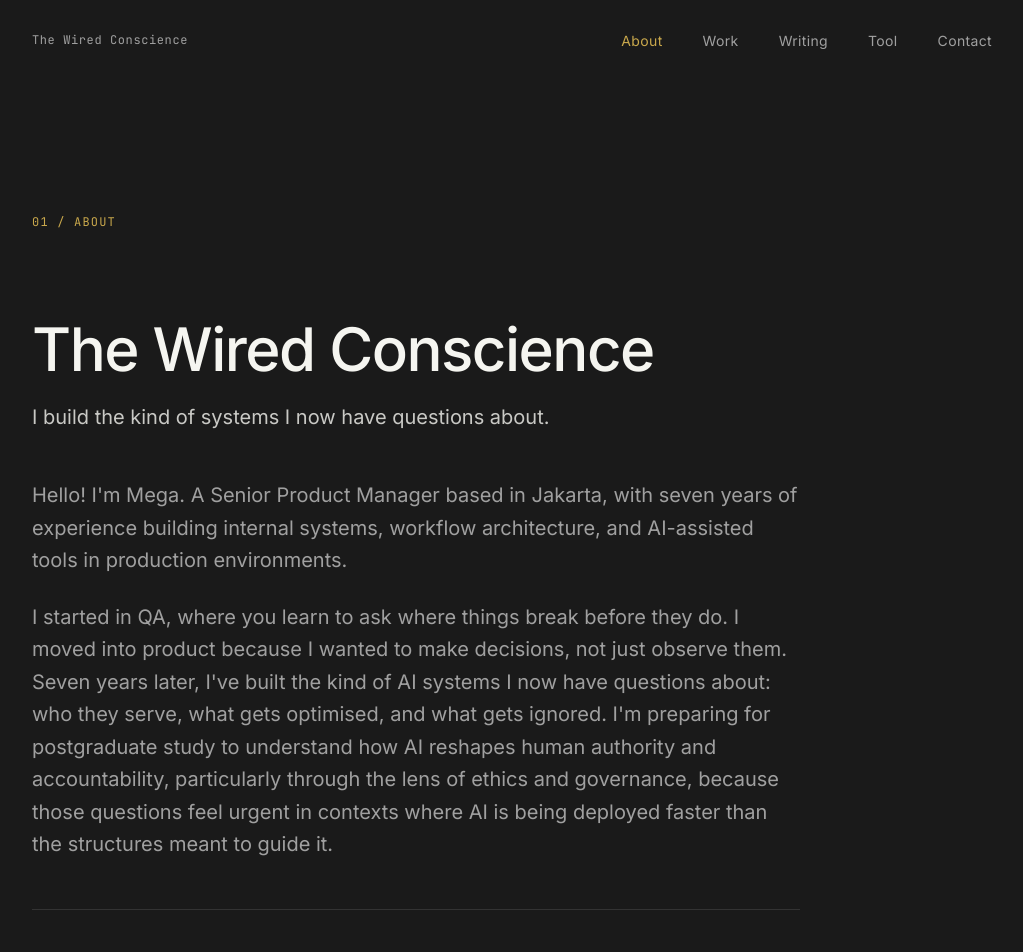
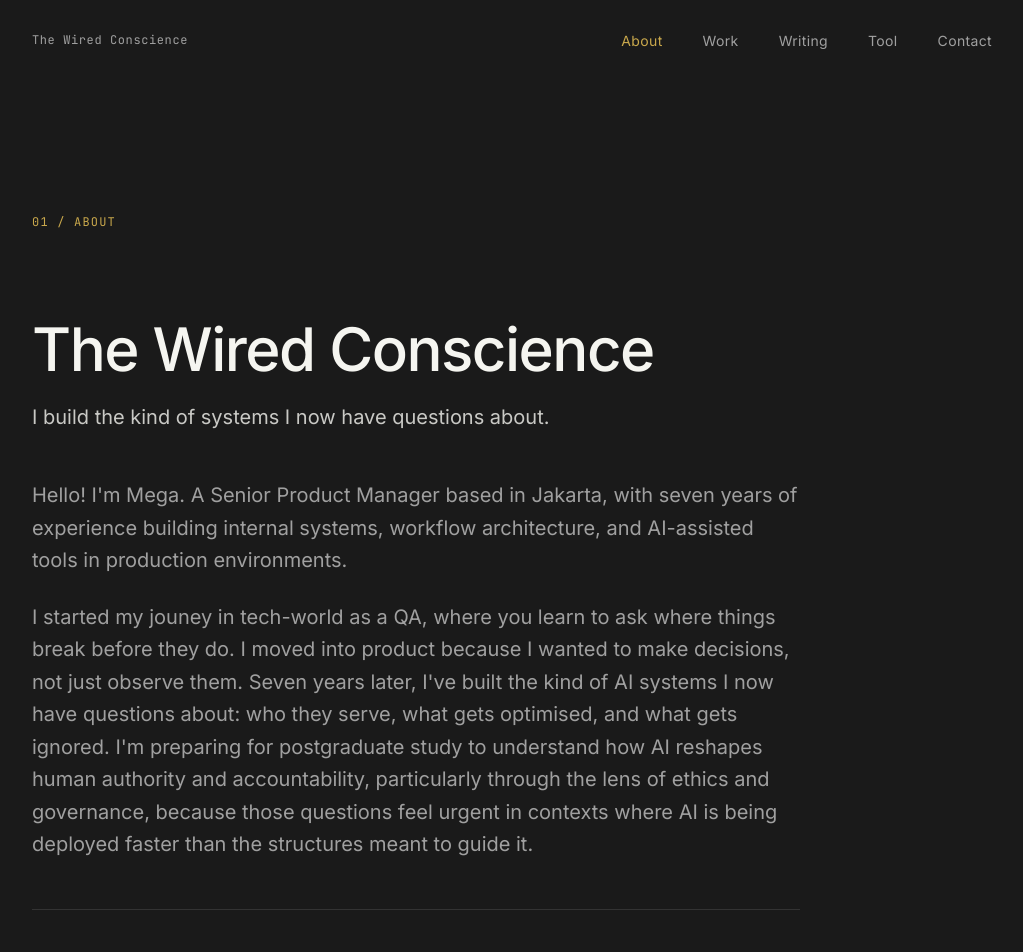
Before and after one commit to Megatukad/v0-the-wired-conscience, a Next.js app: page / in a window 1280 px wide. Shown: the top 952 px of the page, without its empty margins (128-1151 px from the left). Built offline with nearby package versions, Linux system fonts and the light colour scheme.

Commit message:
fix: correct typo in about section text

```diff
--- a/components/sections/about-section.tsx
+++ b/components/sections/about-section.tsx
@@ -17,7 +17,7 @@ export function AboutSection() {
           </p>
 
           <p className="text-muted-foreground">
-            I started in QA, where you learn to ask where things break before they do. I moved into product because I wanted to make decisions, not just observe them. Seven years later, I&apos;ve built the kind of AI systems I now have questions about: who they serve, what gets optimised, and what gets ignored. I&apos;m preparing for postgraduate study to understand how AI reshapes human authority and accountability, particularly through the lens of ethics and governance, because those questions feel urgent in contexts where AI is being deployed faster than the structures meant to guide it.
+            I started my jouney in tech-world as a QA, where you learn to ask where things break before they do. I moved into product because I wanted to make decisions, not just observe them. Seven years later, I&apos;ve built the kind of AI systems I now have questions about: who they serve, what gets optimised, and what gets ignored. I&apos;m preparing for postgraduate study to understand how AI reshapes human authority and accountability, particularly through the lens of ethics and governance, because those questions feel urgent in contexts where AI is being deployed faster than the structures meant to guide it.
           </p>
         </div>
 
```
